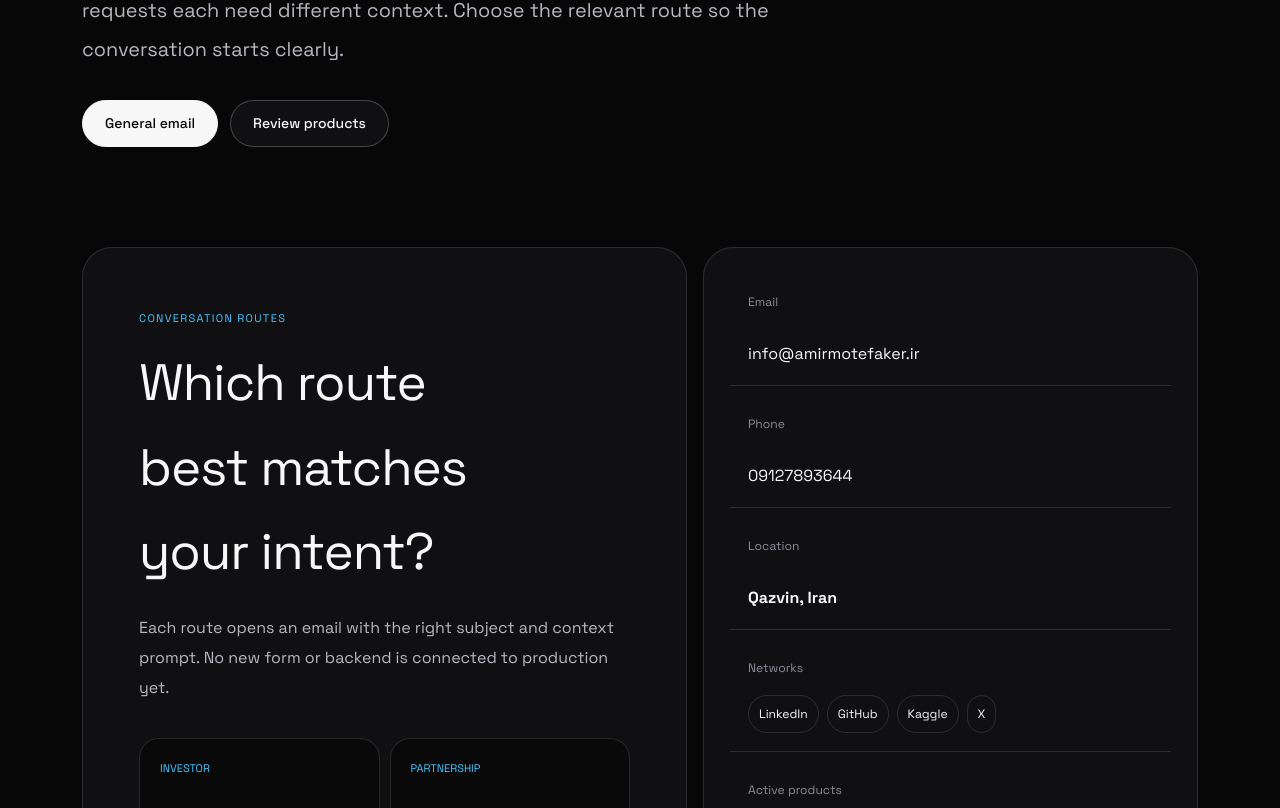
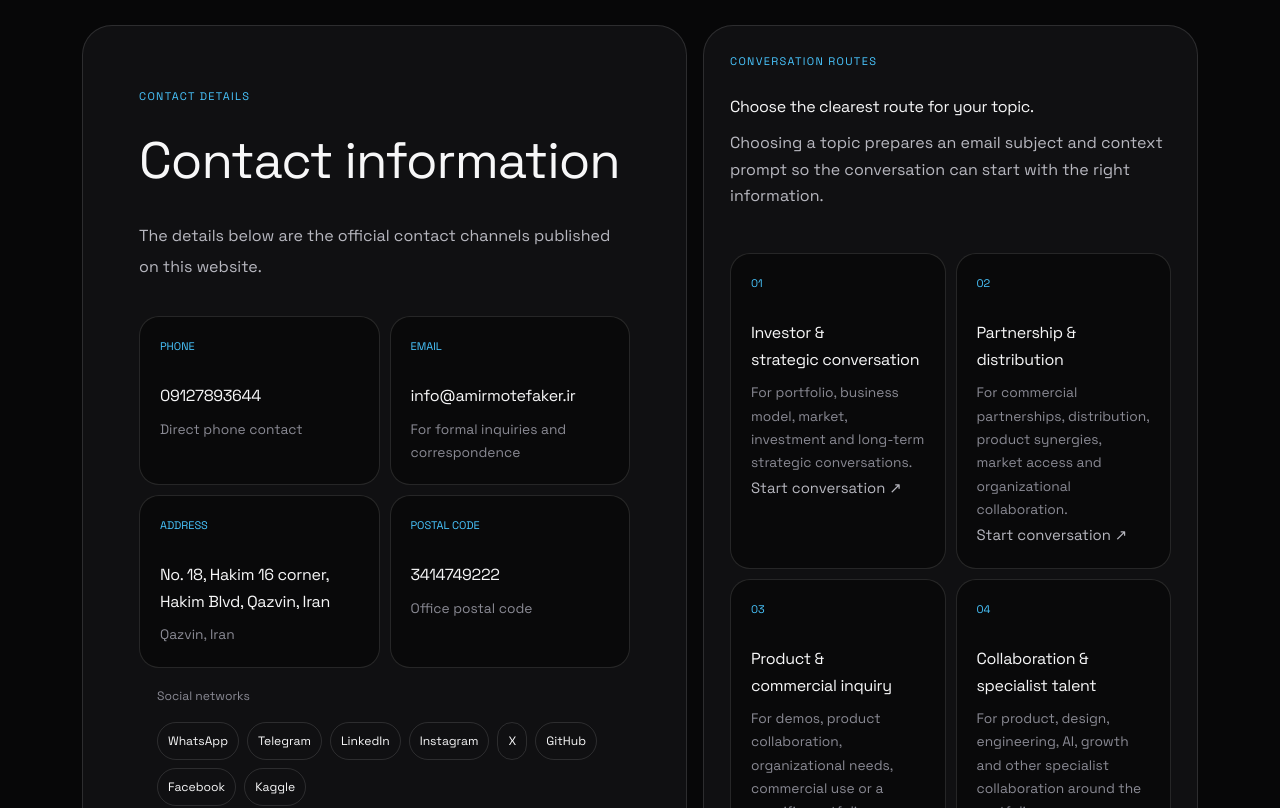
Before and after one commit to AmirMotefaker/amirmotefaker-site, a Next.js app in the folder apps/web/: page /en/contact in a window 1280 px wide. Shown: the part 492-1300 px from the top of the page. Built offline with nearby package versions, Linux system fonts and the light colour scheme; no server answers.

Commit message:
feat: rebuild founder contact page with verified contact data

```diff
--- a/apps/web/components/founder/ContactPageV6.tsx
+++ b/apps/web/components/founder/ContactPageV6.tsx
@@ -2,12 +2,10 @@ import Link from "next/link";
 import { contactIntents } from "@/content/contact-intents";
 import { founder, type Locale } from "@/content/founder-site";
 import { getProductDisplayName, productPortfolio as products } from "@/content/product-portfolio";
+import { localeDigits } from "@/lib/locale-format";
 import styles from "./FounderV6.module.css";
 
-function mailtoForIntent(
-  locale: Locale,
-  intent: (typeof contactIntents)[number],
-) {
+function mailtoForIntent(locale: Locale, intent: (typeof contactIntents)[number]) {
   const fa = locale === "fa";
   const subject = encodeURIComponent(fa ? intent.subjectFa : intent.subjectEn);
   const productPrompt = intent.productContext
@@ -15,42 +13,45 @@ function mailtoForIntent(
       ? `\n\nمحصول مرتبط: ${products.map((product) => getProductDisplayName(product, locale)).join(" / ")}`
       : `\n\nRelevant product: ${products.map((product) => getProductDisplayName(product, locale)).join(" / ")}`
     : "";
-  const body = encodeURIComponent(
-    `${fa ? intent.bodyPromptFa : intent.bodyPromptEn}${productPrompt}`,
-  );
-
+  const body = encodeURIComponent(`${fa ? intent.bodyPromptFa : intent.bodyPromptEn}${productPrompt}`);
   return `mailto:${founder.email}?subject=${subject}&body=${body}`;
 }
 
 export default function ContactPageV6({ locale }: { locale: Locale }) {
   const fa = locale === "fa";
-  const generalSubject = encodeURIComponent(
-    fa ? "گفت‌وگو از AmirMotefaker.ir" : "Conversation from AmirMotefaker.ir",
-  );
+  const phone = fa ? localeDigits(founder.phone, locale) : founder.phone;
+  const postalCode = fa ? localeDigits(founder.postalCode, locale) : founder.postalCode;
+  const address = fa ? founder.addressFa : founder.addressEn;
+  const socialLinks = [
+    [fa ? "واتساپ" : "WhatsApp", founder.whatsapp],
+    [fa ? "تلگرام" : "Telegram", founder.telegram],
+    ["LinkedIn", founder.linkedin],
+    ["Instagram", founder.instagram],
+    ["X", founder.x],
+    ["GitHub", founder.github],
+    ["Facebook", founder.facebook],
+    ["Kaggle", founder.kaggle],
+  ] as const;
 
   return (
     <main className={styles.innerPage}>
       <section className={styles.contactHero}>
         <div className="wrap">
           <div className={styles.contactIntro}>
-            <span>CONTACT / INTENT ROUTING</span>
-            <h1>
-              {fa
-                ? "برای یک گفت‌وگوی بهتر، از مسیر درست شروع کنیم."
-                : "Start with the right context for a better conversation."}
-            </h1>
+            <span>{fa ? "ارتباط مستقیم" : "DIRECT CONTACT"}</span>
+            <h1>{fa ? "تماس با امیر متفکر" : "Contact Amir Motefaker"}</h1>
             <p>
               {fa
-                ? "سرمایه‌گذاری، شراکت، محصول، همکاری تخصصی و رسانه هرکدام زمینه متفاوتی دارند. مسیر مرتبط را انتخاب کنید تا موضوع از همان ابتدا روشن باشد."
-                : "Investment, partnerships, product inquiries, specialist collaboration and media requests each need different context. Choose the relevant route so the conversation starts clearly."}
+                ? "برای گفتگو درباره محصولات، همکاری، سرمایه‌گذاری، توسعه بازار، رسانه یا فرصت‌های حرفه‌ای می‌توانید از راه‌های زیر مستقیماً در ارتباط باشید."
+                : "For product conversations, collaboration, investment, market development, media or professional opportunities, use the verified contact channels below."}
             </p>
             <div className={styles.contactActions}>
-              <a href={`mailto:${founder.email}?subject=${generalSubject}`} className="btn btn-primary">
-                {fa ? "ایمیل عمومی" : "General email"}
+              <a href={`tel:${founder.phoneHref}`} className="btn btn-primary">
+                {fa ? "تماس تلفنی" : "Call"}
               </a>
-              <Link href={`/${locale}/products`} className="btn btn-ghost">
-                {fa ? "مرور محصولات" : "Review products"}
-              </Link>
+              <a href={`mailto:${founder.email}`} className="btn btn-ghost">
+                {fa ? "ارسال ایمیل" : "Send email"}
+              </a>
             </div>
           </div>
         </div>
@@ -58,56 +59,69 @@ export default function ContactPageV6({ locale }: { locale: Locale }) {
 
       <section className={`wrap ${styles.contactGrid}`}>
         <div className={styles.contactPanel}>
-          <span className={styles.sectionEyebrow}>{fa ? "مسیر گفتگو" : "CONVERSATION ROUTES"}</span>
-          <h2>{fa ? "موضوع شما به کدام مسیر نزدیک‌تر است؟" : "Which route best matches your intent?"}</h2>
+          <span className={styles.sectionEyebrow}>{fa ? "راه‌های ارتباط" : "CONTACT DETAILS"}</span>
+          <h2>{fa ? "اطلاعات تماس" : "Contact information"}</h2>
           <p>
             {fa
-              ? "هر مسیر یک ایمیل با Subject و راهنمای Context مناسب ایجاد می‌کند. هنوز هیچ فرم یا Backend جدیدی به Production متصل نشده است."
-              : "Each route opens an email with the right subject and context prompt. No new form or backend is connected to production yet."}
+              ? "اطلاعات زیر کانال‌های رسمی ارتباطی این وب‌سایت هستند."
+              : "The details below are the official contact channels published on this website."}
           </p>
 
           <div className={styles.inquiryGrid}>
-            {contactIntents.map((intent) => (
+            <article>
+              <span>{fa ? "تلفن" : "PHONE"}</span>
+              <h3><a href={`tel:${founder.phoneHref}`}><bdi dir="ltr">{phone}</bdi></a></h3>
+              <p>{fa ? "تماس مستقیم" : "Direct phone contact"}</p>
+            </article>
+            <article>
+              <span>{fa ? "ایمیل" : "EMAIL"}</span>
+              <h3><a href={`mailto:${founder.email}`}>{founder.email}</a></h3>
+              <p>{fa ? "برای مکاتبات و درخواست‌های رسمی" : "For formal inquiries and correspondence"}</p>
+            </article>
+            <article>
+              <span>{fa ? "آدرس" : "ADDRESS"}</span>
+              <h3>{address}</h3>
+              <p>{fa ? "قزوین، ایران" : "Qazvin, Iran"}</p>
+            </article>
+            <article>
+              <span>{fa ? "کد پستی" : "POSTAL CODE"}</span>
+              <h3><bdi dir="ltr">{postalCode}</bdi></h3>
+              <p>{fa ? "نشانی پستی دفتر" : "Office postal code"}</p>
+            </article>
+          </div>
+
+          <div className={styles.contactItem}>
+            <span>{fa ? "شبکه‌های اجتماعی" : "Social networks"}</span>
+            <div className={styles.networks}>
+              {socialLinks.map(([label, href]) => (
+                <a key={label} href={href} target="_blank" rel="noopener noreferrer">{label}</a>
+              ))}
+            </div>
+          </div>
+        </div>
+
+        <aside className={styles.contactSide}>
+          <span className={styles.sectionEyebrow}>{fa ? "موضوع گفتگو" : "CONVERSATION ROUTES"}</span>
+          <h2>{fa ? "برای هر موضوع، مسیر روشن‌تری داشته باشیم." : "Choose the clearest route for your topic."}</h2>
+          <p>
+            {fa
+              ? "انتخاب موضوع فقط عنوان و متن اولیه ایمیل را آماده می‌کند تا گفتگو سریع‌تر و دقیق‌تر شروع شود."
+              : "Choosing a topic prepares an email subject and context prompt so the conversation can start with the right information."}
+          </p>
+          <div className={styles.inquiryGrid}>
+            {contactIntents.map((intent, index) => (
               <article key={intent.id}>
-                <span>{intent.tag}</span>
+                <span>{fa ? localeDigits(String(index + 1).padStart(2, "0"), locale) : String(index + 1).padStart(2, "0")}</span>
                 <h3>{fa ? intent.titleFa : intent.titleEn}</h3>
                 <p>{fa ? intent.descriptionFa : intent.descriptionEn}</p>
                 <a href={mailtoForIntent(locale, intent)} className={styles.textLink}>
-                  {fa ? "شروع این گفتگو ↗" : "Start this conversation ↗"}
+                  {fa ? "شروع گفتگو ↗" : "Start conversation ↗"}
                 </a>
               </article>
             ))}
           </div>
-        </div>
-
-        <aside className={styles.contactSide}>
           <div className={styles.contactItem}>
-            <span>{fa ? "ایمیل" : "Email"}</span>
-            <a href={`mailto:${founder.email}`}>{founder.email}</a>
-          </div>
-
-          <div className={styles.contactItem}>
-            <span>{fa ? "تلفن" : "Phone"}</span>
-            <a href={`tel:${founder.phoneHref}`}>{founder.phone}</a>
-          </div>
-
-          <div className={styles.contactItem}>
-            <span>{fa ? "موقعیت" : "Location"}</span>
-            <strong>{fa ? founder.cityFa : founder.cityEn}</strong>
-          </div>
-
-          <div className={styles.contactItem}>
-            <span>{fa ? "شبکه‌ها" : "Networks"}</span>
-            <div className={styles.networks}>
-              <a href={founder.linkedin} target="_blank" rel="noopener noreferrer">LinkedIn</a>
-              <a href={founder.github} target="_blank" rel="noopener noreferrer">GitHub</a>
-              <a href={founder.kaggle} target="_blank" rel="noopener noreferrer">Kaggle</a>
-              <a href={founder.x} target="_blank" rel="noopener noreferrer">X</a>
-            </div>
-          </div>
-
-          <div className={styles.contactItem}>
-            <span>{fa ? "محصولات فعال" : "Active products"}</span>
+            <span>{fa ? "محصولات" : "Products"}</span>
             <div className={styles.networks}>
               {products.map((product) => (
                 <Link key={product.slug} href={`/${locale}/products/${product.slug}`}>
```
